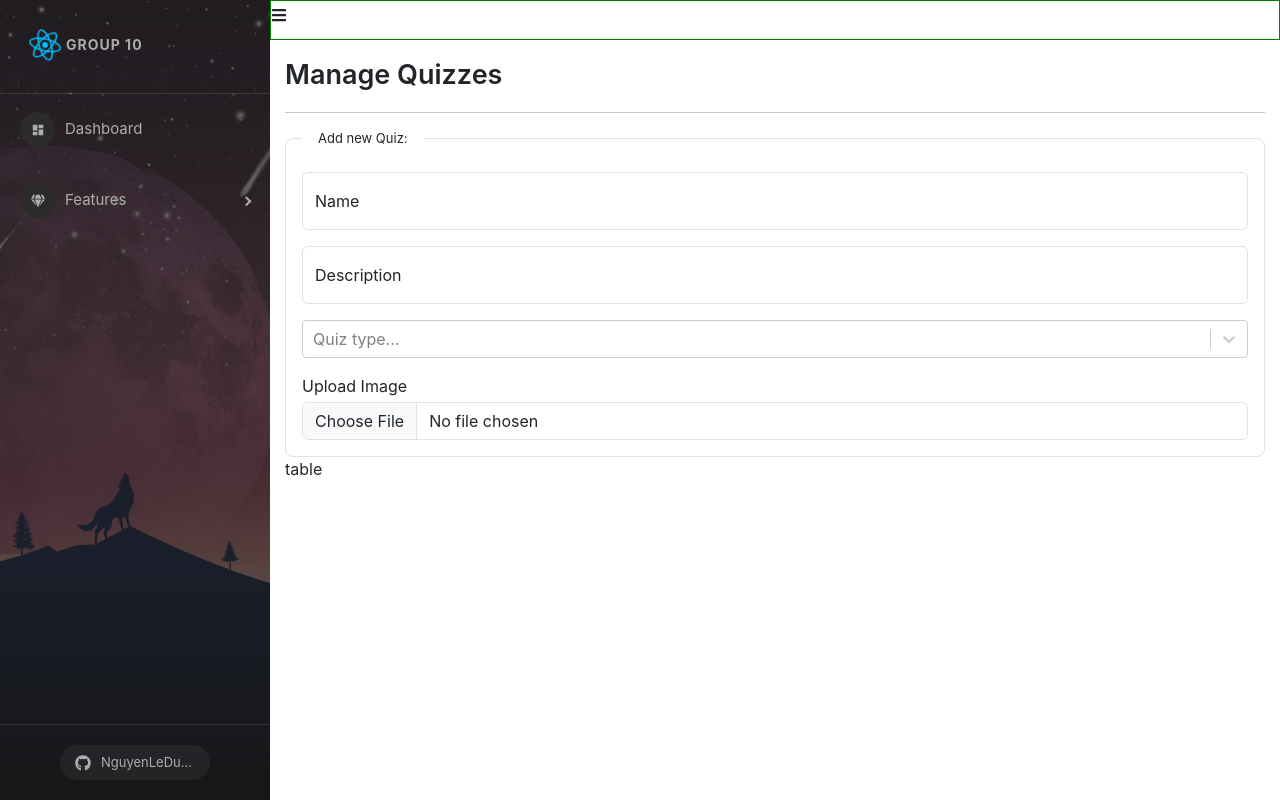
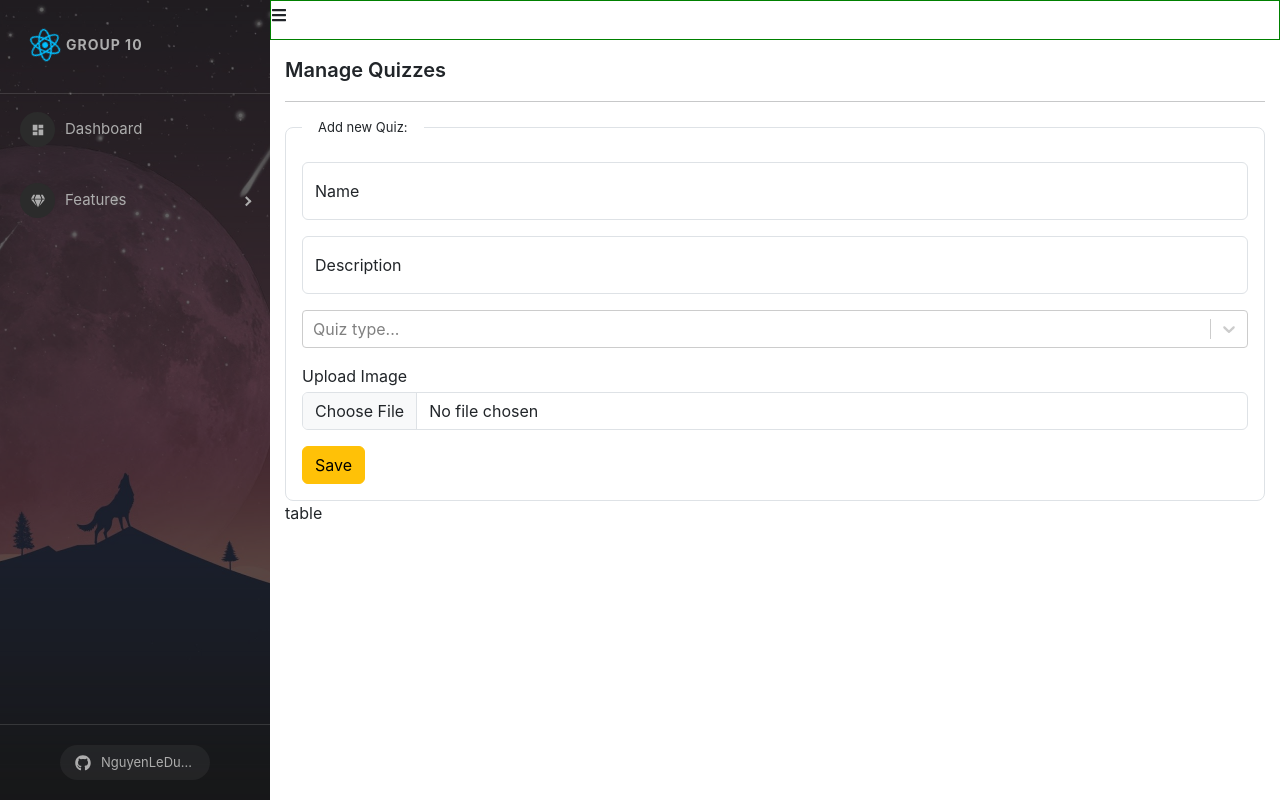
Before and after one commit to NguyenLeDuyy/Hello-World-ReactJS, a React (Create React App) app: page /admins/manage-quizzes in a window 1280 px wide. Built offline with nearby package versions, Linux system fonts and the light colour scheme.

Commit message:
video 91

```diff
--- a/src/components/Admin/Content/Quiz/ManageQuiz.js
+++ b/src/components/Admin/Content/Quiz/ManageQuiz.js
@@ -1,6 +1,8 @@
 import { useState } from 'react';
 import './ManageQuiz.scss'
 import Select from 'react-select';
+import { postCreateNewQuiz } from '../../../../service/apiServices'
+import { toast } from 'react-toastify';
 
 const options = [
     { value: 'EASY', label: 'EASY' },
@@ -12,11 +14,31 @@ const ManageQuiz = (props) => {
 
     const [name, setName] = useState('');
     const [description, setDescription] = useState('');
-    const [type, setType] = useState('EASY');
-    const [image, setImage] = useState(null);;
+    const [type, setType] = useState('');
+    const [image, setImage] = useState(null);
 
     const handleChangeFile = (event) => {
+        if (event.target && event.target.files && event.target.files[0]) {
+            setImage(event.target.files[0])
+        }
+    }
 
+    const handleSubmitQuiz = async () => {
+        //validate
+        if (!name || !description) {
+            toast.error('Name/Description is required')
+            return
+        }
+
+        let res = await postCreateNewQuiz(description, name, type?.value, image);
+        if (res && res.EC === 0) {
+            toast.success(res.EM)
+            setName('')
+            setDescription('')
+            setImage(null);
+        } else {
+            toast.error(res.EM)
+        }
     }
 
     return (
@@ -28,8 +50,8 @@ const ManageQuiz = (props) => {
                 <hr />
                 <div className="add-new">
 
-                    <fieldset class="border rounded-3 p-3">
-                        <legend class="float-none w-auto px-3">Add new Quiz:</legend>
+                    <fieldset className="border rounded-3 p-3">
+                        <legend className="float-none w-auto px-3">Add new Quiz:</legend>
                         <div className="form-floating mb-3">
                             <input
                                 type="text"
@@ -54,8 +76,10 @@ const ManageQuiz = (props) => {
                             <Select
                                 value={type}
                                 // onChange={this.handleChange}
+                                defaultValue={type}
+                                onChange={setType}
                                 options={options}
-                                // onChange={(event) => setType(event.target.value)}
+
                                 placeholder={"Quiz type..."}
                             />
                         </div>
@@ -64,9 +88,15 @@ const ManageQuiz = (props) => {
                             <input
                                 type='file'
                                 className='form-control'
-                                value={image}
                                 onChange={(event) => handleChangeFile(event)}
                             />
+                        </div>
+
+                        <div className='mt-3'>
+                            <button
+                                className='btn btn-warning'
+                                onClick={() => handleSubmitQuiz()}
+                            >Save</button>
                         </div>
                     </fieldset>
                 </div>
--- a/src/components/Admin/Content/Quiz/ManageQuiz.scss
+++ b/src/components/Admin/Content/Quiz/ManageQuiz.scss
@@ -2,7 +2,7 @@
     padding: 15px;
 
     .title {
-        font-size  : 27px;
+        font-size  : 20px;
         font-weight: 600;
     }
 
--- a/src/components/Admin/SideBar.scss
+++ b/src/components/Admin/SideBar.scss
@@ -2,7 +2,7 @@
     font-size       : 14px;
     margin-bottom   : 3px;
     // color        : #00d4ff;
-    animation       : spin 4s infinite linear;
+    animation       : spin 3.5s infinite linear;
 }
 
 @keyframes spin {
--- a/src/service/apiServices.js
+++ b/src/service/apiServices.js
@@ -68,4 +68,12 @@ const postSubmitQuiz = (data) => {
 
 }
 
-export { postCreateNewUser, getAllUsers, putUpdateUser, deleteUser, getUserWithPaginate, postLogin, postSignup, getQuizByUser, getDataQuiz, postSubmitQuiz }
+const postCreateNewQuiz = (description, name, difficulty, image) => {
+    const data = new FormData();
+    data.append('description', description);
+    data.append('name', name);
+    data.append('difficulty', difficulty);
+    data.append('quizImage', image);
+    return axios.post('api/v1/quiz', data);
+}
+export { postCreateNewUser, getAllUsers, putUpdateUser, deleteUser, getUserWithPaginate, postLogin, postSignup, getQuizByUser, getDataQuiz, postSubmitQuiz, postCreateNewQuiz }
```
